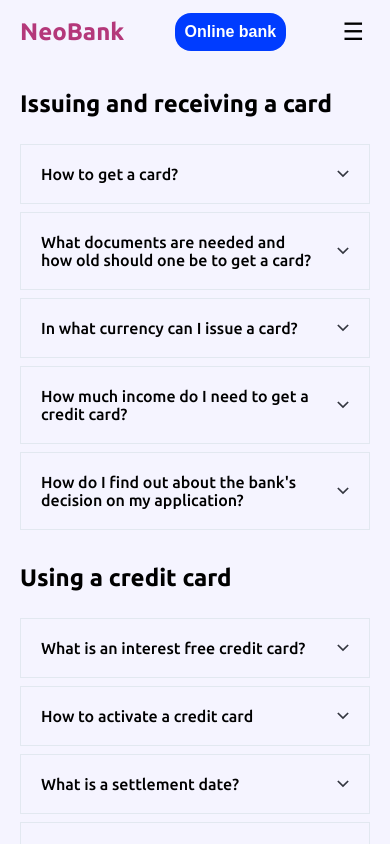
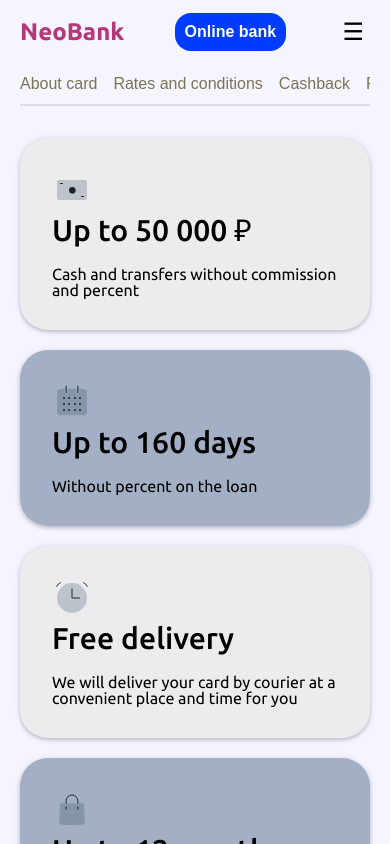
Before and after one commit to AndrewMosh/module_1, a React (Vite) app: page /credit-card in a window 390 px wide. Shown: the top 844 px of the page. Built offline with nearby package versions, Linux system fonts and the light colour scheme.

Commit message:
tabs for mobile fixed

```diff
--- a/src/Components/AboutCard/AboutCard.scss
+++ b/src/Components/AboutCard/AboutCard.scss
@@ -4,7 +4,7 @@
     justify-content: space-between;
     flex-wrap: wrap;
     gap: 40px;
-    padding-bottom: 96px;
+    padding-top: 32px;
 
     @include respond-to(mobile) {
       flex-direction: column;
--- a/src/Components/Cashback/Cashback.scss
+++ b/src/Components/Cashback/Cashback.scss
@@ -4,7 +4,7 @@
     justify-content: space-between;
     flex-wrap: wrap;
     gap: 40px;
-    padding-bottom: 49px;
+    padding-top: 32px;
 
     @include respond-to(mobile) {
       gap: 20px;
--- a/src/Components/Faq/Faq.scss
+++ b/src/Components/Faq/Faq.scss
@@ -1,6 +1,4 @@
 .faq {
-  padding-bottom: 48px;
-
   &__title {
     font-size: $fs-30;
     padding: 32px 0;
--- a/src/Components/InfoSection/InfoSection.scss
+++ b/src/Components/InfoSection/InfoSection.scss
@@ -0,0 +1,3 @@
+.info {
+  padding-bottom: 48px;
+}
--- a/src/Components/InfoSection/InfoSection.tsx
+++ b/src/Components/InfoSection/InfoSection.tsx
@@ -1,15 +1,13 @@
-// import { Cashback } from '@components/Cashback/Cashback';
 import './InfoSection.scss';
-// import { AboutCard } from '@components/AboutCard/AboutCard';
-// import { RatesAndConditions } from '@components/RatesAndConditions/RatesAnsConditions';
-import { Faq } from '@components/Faq/Faq';
+import { Tabs } from '@components/Tabs/Tabs';
+import { tabs } from './tabs.consts';
+import { useTabsStore } from '@store/tabsStore/useTabsStore';
 export const InfoSection = () => {
+  const activeTab = useTabsStore((state) => state.activeTab);
   return (
-    <div>
-      {/* <AboutCard /> */}
-      {/* <RatesAndConditions /> */}
-      {/* <Cashback /> */}
-      <Faq />
+    <div className="info">
+      <Tabs tabs={tabs} />
+      {tabs[activeTab]?.content}
     </div>
   );
 };
--- /dev/null
+++ b/src/Components/InfoSection/tabs.consts.tsx
@@ -0,0 +1,23 @@
+import { AboutCard } from '@components/AboutCard/AboutCard';
+import { Cashback } from '@components/Cashback/Cashback';
+import { Faq } from '@components/Faq/Faq';
+import { RatesAndConditions } from '@components/RatesAndConditions/RatesAndConditions';
+
+export const tabs = [
+  {
+    label: 'About card',
+    content: <AboutCard />,
+  },
+  {
+    label: 'Rates and conditions',
+    content: <RatesAndConditions />,
+  },
+  {
+    label: 'Cashback',
+    content: <Cashback />,
+  },
+  {
+    label: 'FAQ',
+    content: <Faq />,
+  },
+];
--- a/src/Components/RatesAndConditions/RatesAndConditions.scss
+++ b/src/Components/RatesAndConditions/RatesAndConditions.scss
@@ -1,6 +1,7 @@
 .conditions {
   font-family: 'Ubuntu Medium';
   line-height: normal;
+  max-width: 1016px;
 
   &__item {
     display: flex;
--- /dev/null
+++ b/src/Components/Tabs/Tabs.scss
@@ -0,0 +1,32 @@
+.tabs {
+  &__nav {
+    display: flex;
+    border-bottom: 2px solid #80808033;
+    gap: 32px;
+
+    @include respond-to(mobile) {
+      gap: 16px;
+      overflow-x: auto;
+      overflow-y: hidden;
+    }
+  }
+
+  &__tab {
+    padding: 11px 0;
+    white-space: nowrap;
+    border: none;
+    background: none;
+    cursor: pointer;
+    font-size: 16px;
+    color: $khaki;
+
+    &--active {
+      border-bottom: 2px solid $khaki;
+      margin-bottom: -2px;
+    }
+  }
+
+  &__content {
+    padding: 20px;
+  }
+}
--- /dev/null
+++ b/src/Components/Tabs/Tabs.tsx
@@ -0,0 +1,24 @@
+import { useTabsStore } from '@store/tabsStore/useTabsStore';
+import { TabsNavProps } from './tabs.types';
+import './Tabs.scss';
+
+export const Tabs: React.FC<TabsNavProps> = ({ tabs }) => {
+  const activeTab = useTabsStore((state) => state.activeTab);
+  const setActiveTab = useTabsStore((state) => state.setActiveTab);
+
+  return (
+    <nav className="tabs__nav">
+      {tabs.map((tab, index) => (
+        <button
+          key={index}
+          className={`tabs__tab ${
+            activeTab === index ? 'tabs__tab--active' : ''
+          }`}
+          onClick={() => setActiveTab(index)}
+        >
+          {tab.label}
+        </button>
+      ))}
+    </nav>
+  );
+};
--- /dev/null
+++ b/src/Components/Tabs/tabs.types.ts
@@ -0,0 +1,3 @@
+export interface TabsNavProps {
+  tabs: { label: string }[];
+}
--- /dev/null
+++ b/src/store/tabsStore/useTabsStore.ts
@@ -0,0 +1,11 @@
+import { create } from 'zustand';
+
+interface TabsStore {
+  activeTab: number;
+  setActiveTab: (index: number) => void;
+}
+
+export const useTabsStore = create<TabsStore>((set) => ({
+  activeTab: 0,
+  setActiveTab: (index) => set({ activeTab: index }),
+}));
```
Also changed, not shown: src/Components/RatesAndConditions/RatesAndConditions.tsx (renamed from src/Components/RatesAndConditions/RatesAnsConditions.tsx).
